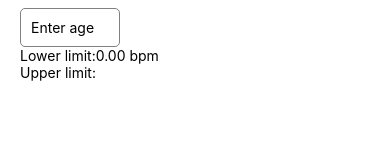
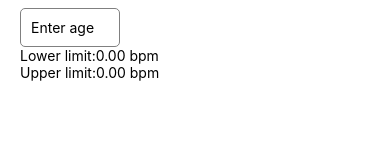
Before and after one commit to Sunbeere/Viikkotehtava_1_Tavoitesyke, a React Native app: screen / in a window 390 px wide. Shown: the part 140-294 px from the top of the page. Built offline with nearby package versions, Linux system fonts and the light colour scheme.

Commit message:
Upper limit added

```diff
--- a/App.tsx
+++ b/App.tsx
@@ -10,6 +10,10 @@ export default function App() {
 
   const lowerLimit = age !== '' && Number.isFinite(ageNumber)
     ?(220 - ageNumber)* 0.65
+    : 0;
+
+   const upperLimit = age !== '' && Number.isFinite(ageNumber)
+   ?(220 - ageNumber)* 0.85
     : 0;
 
   return (
@@ -26,7 +30,7 @@ export default function App() {
       placeholder="Enter age" />
       <StatusBar style="auto" />
       <Text>Lower limit:{lowerLimit.toFixed(2)} bpm</Text>
-      <Text>Upper limit:</Text>
+      <Text>Upper limit:{upperLimit.toFixed(2)} bpm</Text>
     </View>
   );
 }
```
